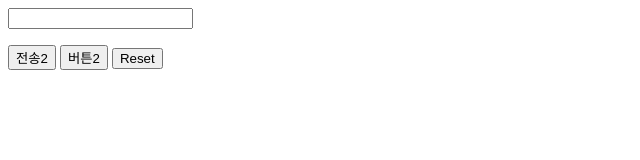
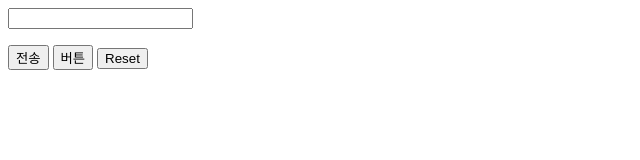
Before and after one commit to Entrepreneurship-bootcamp-02/BTI-team-repo, a plain HTML site: page nanocon/index.html in a window 1280 px wide. Shown: the full height of the page, 0-640 px from the left. Drawn offline with Linux system fonts and the light colour scheme.

Commit message:
try 1
try 1

```diff
--- a/nanocon/index.html
+++ b/nanocon/index.html
@@ -3,8 +3,8 @@
   <body>
     <form action="http://localhost/form.php" method="post">
       <p><input type="text"></p>
-      <input type="submit" value="전송2">
-      <input type="button" value="버튼2" onclick="alert('hello world')">
+      <input type="submit" value="전송">
+      <input type="button" value="버튼" onclick="alert('hello world')">
       <input type="reset">
     </form>
   </body>
```
